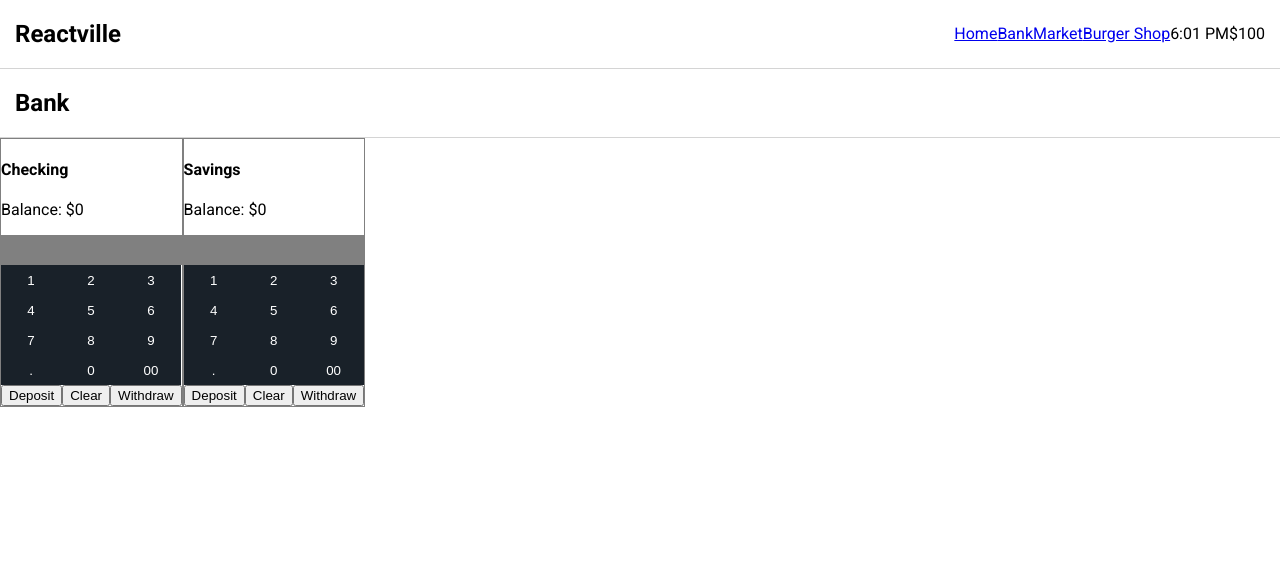
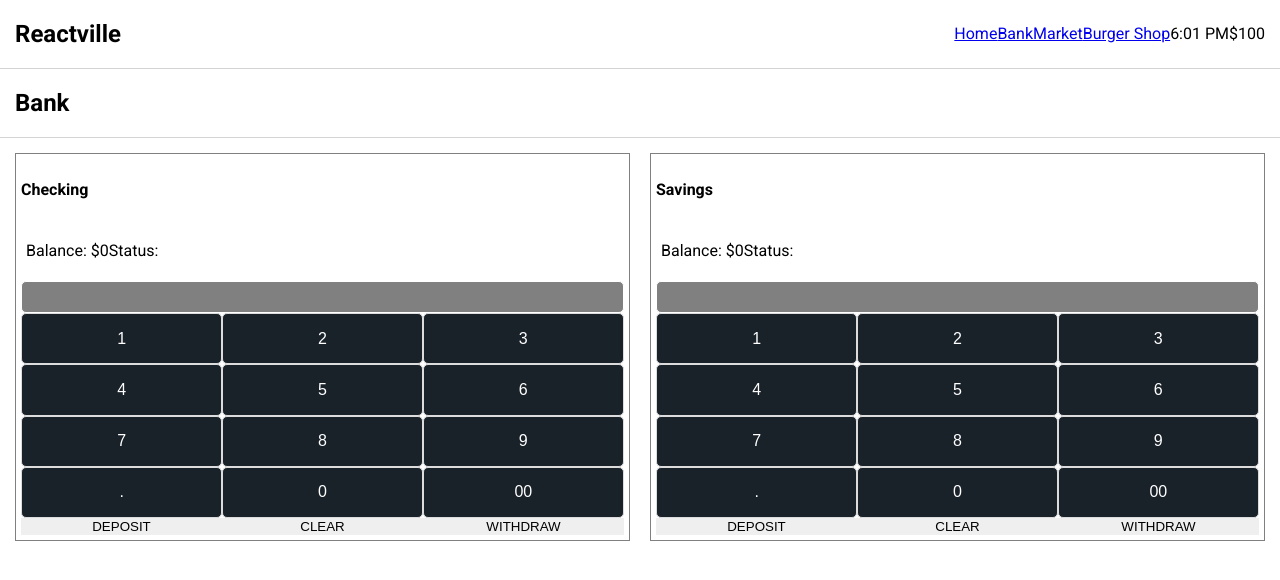
Before and after one commit to whlong1/reactville, a React (Create React App) app: page /bank in a window 1280 px wide. Shown: the top 580 px of the page. Built offline with nearby package versions, Linux system fonts and the light colour scheme.

Commit message:
add additional styling to banking components

```diff
--- a/src/Bank/Account.jsx
+++ b/src/Bank/Account.jsx
@@ -10,9 +10,9 @@ const Account = (props) => {
 
 	const handleBalance = (name, amount) => {
 		try {
-			const value = name === 'Withdraw' ? amount *= -1 : amount
+			const value = name === 'WITHDRAW' ? amount *= -1 : amount
 			if (!validDollarAmount.test(Math.abs(value))) throw new Error('Please enter a valid number')
-			if (name === 'Withdraw' && balance + amount < 0) throw new Error('Insufficient Funds')
+			if (name === 'WITHDRAW' && balance + amount < 0) throw new Error('Insufficient Funds')
 			if (!props.handleExchange(value)) throw new Error('Not enough cash!')
 			setBalance(balance + value)
 			setMessage('')
@@ -24,7 +24,7 @@ const Account = (props) => {
 	return (
 		<div className="account">
 			<h4>{props.name}</h4>
-			<p>Balance: ${balance} {message}</p>
+			<section><p>Balance: ${balance}</p><p>Status: {message}</p></section>
 			<ControlPanel handleBalance={handleBalance} />
 		</div>
 	)
--- a/src/Bank/Button.jsx
+++ b/src/Bank/Button.jsx
@@ -5,7 +5,6 @@ const Button = (props) => {
   return (
     <button type="submit" onClick={(e) => {
       e.preventDefault()
-      console.log(props.amount)
       if (props.amount) props.handleBalance(props.name, parseFloat(props.amount))
       props.setAmount('')
     }}>{props.name}</button>
--- a/src/Bank/ControlPanel.jsx
+++ b/src/Bank/ControlPanel.jsx
@@ -7,12 +7,14 @@ const ControlPanel = (props) => {
 	const [amount, setAmount] = useState('')
 
 	return (
-		<div>
+		<div className="control-panel">
 			<div id="input-display">{amount}</div>
 			<InputPad amount={amount} setAmount={setAmount} />
-			<Button name="Deposit" amount={amount} setAmount={setAmount} handleBalance={props.handleBalance} />
-			<button onClick={() => setAmount('')}>Clear</button>
-			<Button name="Withdraw" amount={amount} setAmount={setAmount} handleBalance={props.handleBalance} />
+			<section>
+				<Button name="DEPOSIT" amount={amount} setAmount={setAmount} handleBalance={props.handleBalance} />
+				<button onClick={() => setAmount('')}>CLEAR</button>
+				<Button name="WITHDRAW" amount={amount} setAmount={setAmount} handleBalance={props.handleBalance} />
+			</section>
 		</div>
 	)
 }
--- a/src/Bank/bank.css
+++ b/src/Bank/bank.css
@@ -1,31 +1,50 @@
 .bank section {
+  padding: 5px;
   display: flex;
 }
 
 .account {
+  width: 50%;
+  padding: 5px;
   border: 1px solid grey;
+  margin: 10px 10px 0px 10px;
 }
-
 
 .number-pad {
   display: flex;
   flex-wrap: wrap;
-  width: 180px;
+  justify-content: center;
 }
 
 .number-pad button {
-  width: 60px;
-  height: 30px;
-  border: none;
+  width: 33.3%;
+  height: 4vw;
   display: flex;
   color: white;
+  font-size: 1em;
+  min-height: 50px;
+  border-radius: 5px;
   align-items: center;
   background: #192129;
   justify-content: center;
+  padding: 5px 0px 5px 0px;
+  border: 1px solid rgb(220, 220, 220);
 }
 
 #input-display {
+  height: 30px;
+  border-radius: 5px;
+  background: grey;
+  border: 1px solid white;
+}
+
+.control-panel section {
+  margin: 0;
+  padding: 0;
+}
+
+.control-panel section > button {
   width: 100%;
-  height: 30px;
-  background: grey;
+  border: none;
+
 }
```
